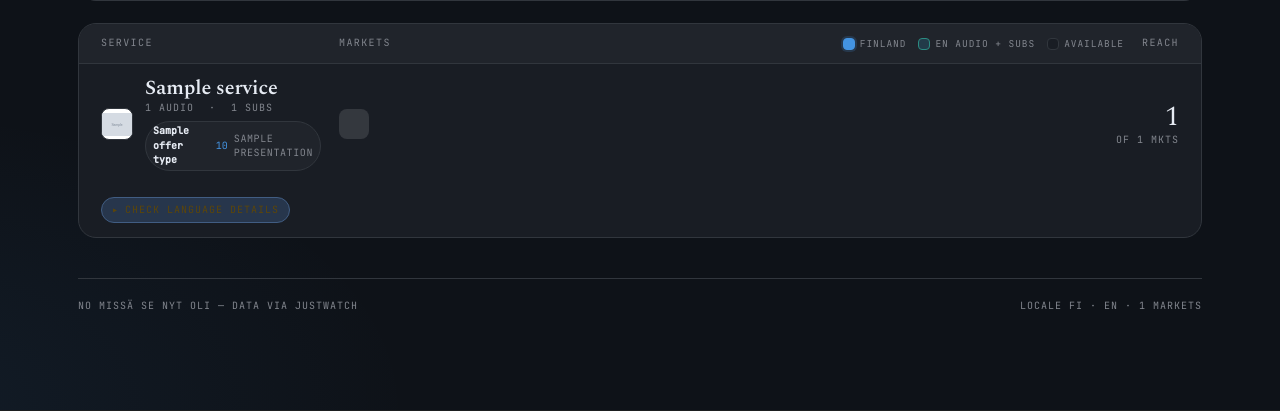
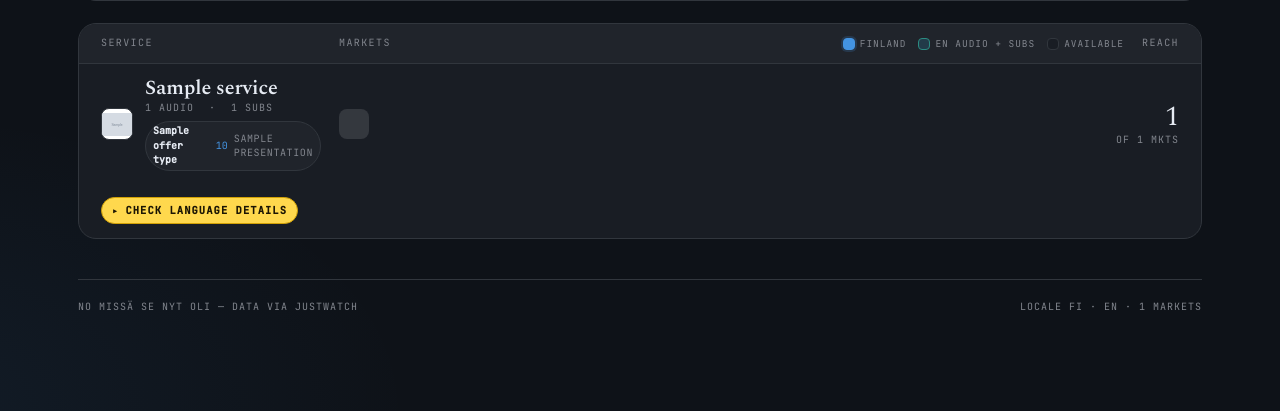
Before and after one commit to bfr/wherewasit, a Flask app: template templates/index.html in a window 1280 px wide. Shown: the part 1599-2010 px from the top of the page. Run offline with Flask 3, Linux system fonts and the light colour scheme; the template is opened without the code that fills it: most values are stand-ins (such as "Sample title", 1, 10 or a date in 2020); grey boxes marked "Sample" are stand-in pictures; some libraries are stand-ins or nearby versions.

Commit message:
sharper button

```diff
--- a/static/styles.css
+++ b/static/styles.css
@@ -1092,13 +1092,14 @@ body {
 /* expand toggle */
 .row-toggle {
   appearance: none;
-  border: 1px solid color-mix(in oklch, var(--accent) 45%, var(--rule));
-  background: color-mix(in oklch, var(--accent) 24%, var(--paper));
+  border: 1px solid #d2a106;
+  background: #ffd84d;
   font-family: var(--font-mono);
-  font-size: 10px;
+  font-size: 10.5px;
+  font-weight: 700;
   text-transform: uppercase;
   letter-spacing: 0.1em;
-  color: #5d4608;
+  color: #1b1503;
   cursor: pointer;
   display: inline-flex;
   align-items: center;
@@ -1110,9 +1111,9 @@ body {
   transition: border-color 120ms ease, color 120ms ease, background 120ms ease, transform 80ms ease;
 }
 .row-toggle:hover {
-  color: #3f2f06;
-  border-color: color-mix(in oklch, var(--accent) 70%, var(--rule));
-  background: color-mix(in oklch, var(--accent) 36%, var(--paper));
+  color: #110d02;
+  border-color: #b78800;
+  background: #ffcc1f;
 }
 .row-toggle:focus-visible {
   outline: 2px solid color-mix(in oklch, var(--accent) 45%, transparent);
--- a/static/sw.js
+++ b/static/sw.js
@@ -5,7 +5,7 @@
 //   - Static assets: cache-first
 //   - Cross-origin fonts/cdn: stale-while-revalidate
 
-const VERSION = "msno-v29";
+const VERSION = "msno-v31";
 const SHELL_CACHE = `${VERSION}-shell`;
 const RUNTIME_CACHE = `${VERSION}-runtime`;
 const HTML_CACHE = `${VERSION}-html`;
```
